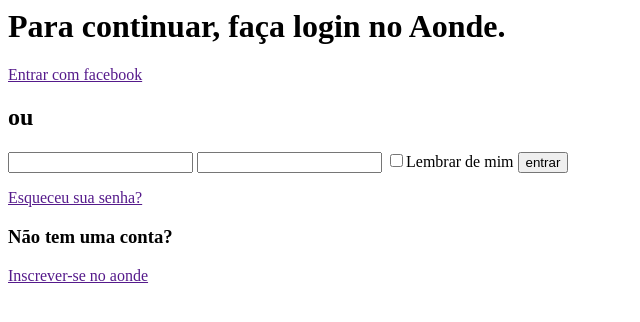
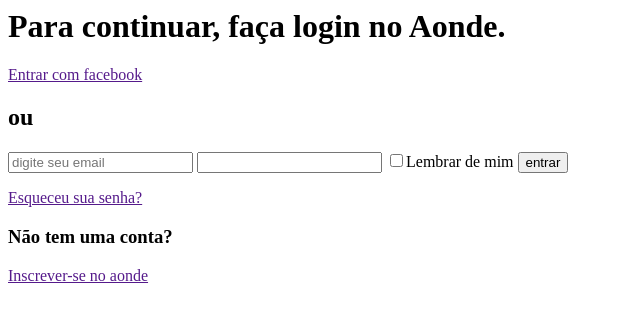
Before and after one commit to muriloignaccio/Aonde, a Django app: page /login in a window 1280 px wide. Shown: the top 322 px of the page, without its empty margins (0-640 px from the left). Run offline with Django 3.2, Linux system fonts and the light colour scheme.

Commit message:
Adicionar placeholder para o input do email, colocar o endereço do action dentro do form

```diff
--- a/website/templates/login.html
+++ b/website/templates/login.html
@@ -2,9 +2,10 @@
 <h1>Para continuar, faça login no Aonde.</h1>
 <a href="">Entrar com facebook</a>
 <h2>ou</h2>
-<form method="POST">
+{{msg}}
+<form action="/login" method="POST">
     {% csrf_token %}
-    <input type="email" name="email" required>
+    <input type="email" name="email" placeholder="digite seu email" required>
     <input type="password" name="senha" required>
     <input type="checkbox" name="lembrar">Lembrar de mim
     <input type="submit" value="entrar">
```
